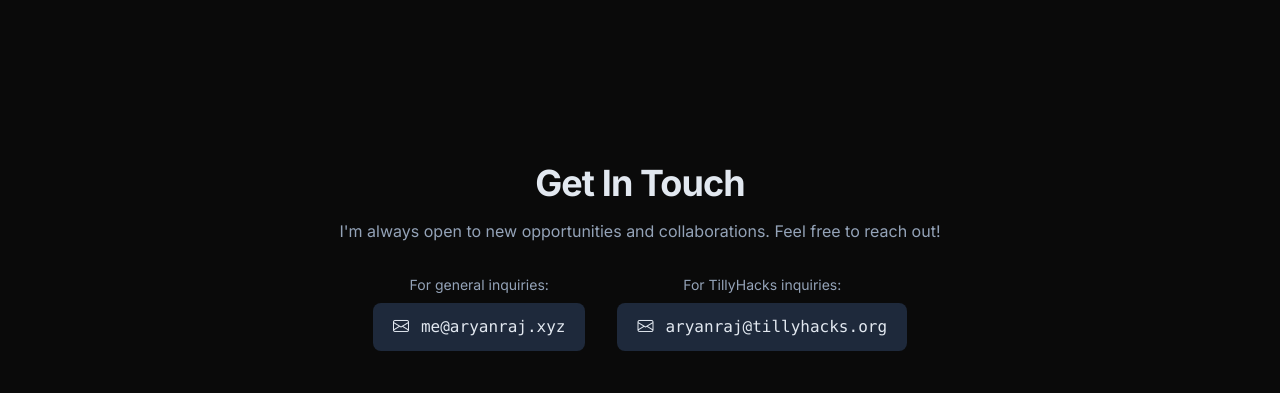
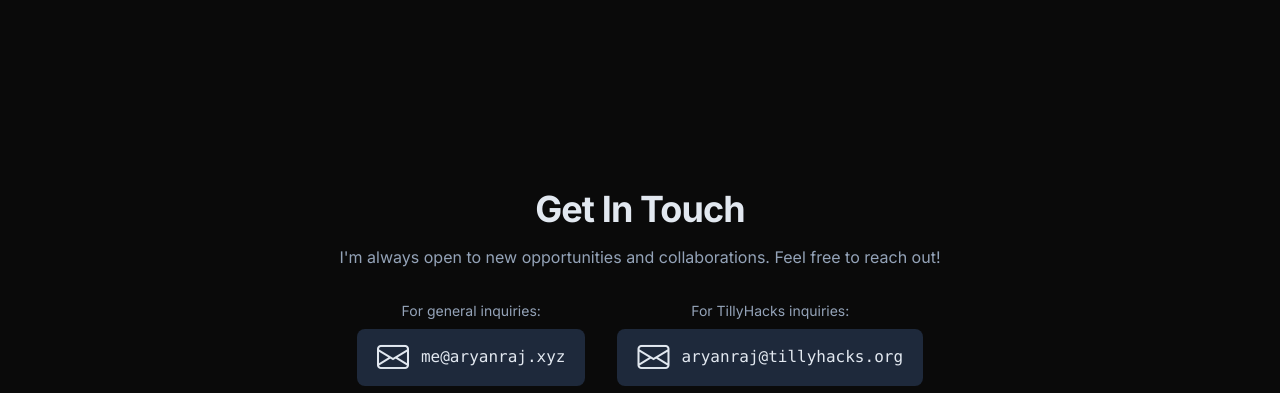
Before and after one commit to aryanraj65537/personal-website, a plain HTML site: page index.html in a window 1280 px wide. Shown: the part 1992-2385 px from the top of the page. Drawn offline with nearby package versions, Linux system fonts and the light colour scheme.

Commit message:
increased icon sizes

```diff
--- a/index.html
+++ b/index.html
@@ -81,6 +81,11 @@
             opacity: 1;
             transform: translateY(0);
         }
+        /* Increase all Bootstrap icon sizes */
+        .bi {
+            font-size: 2rem; /* 32px icons */
+            line-height: 1;
+        }
     </style>
 </head>
 <body class="antialiased">
@@ -98,7 +103,7 @@
                 <!-- Mobile Menu Button -->
                 <div class="md:hidden">
                     <button id="menu-btn" class="text-slate-200 focus:outline-none">
-                        <i id="menu-icon" class="bi bi-list w-6 h-6"></i>
+                        <i id="menu-icon" class="bi bi-list"></i>
                     </button>
                 </div>
             </nav>
```
